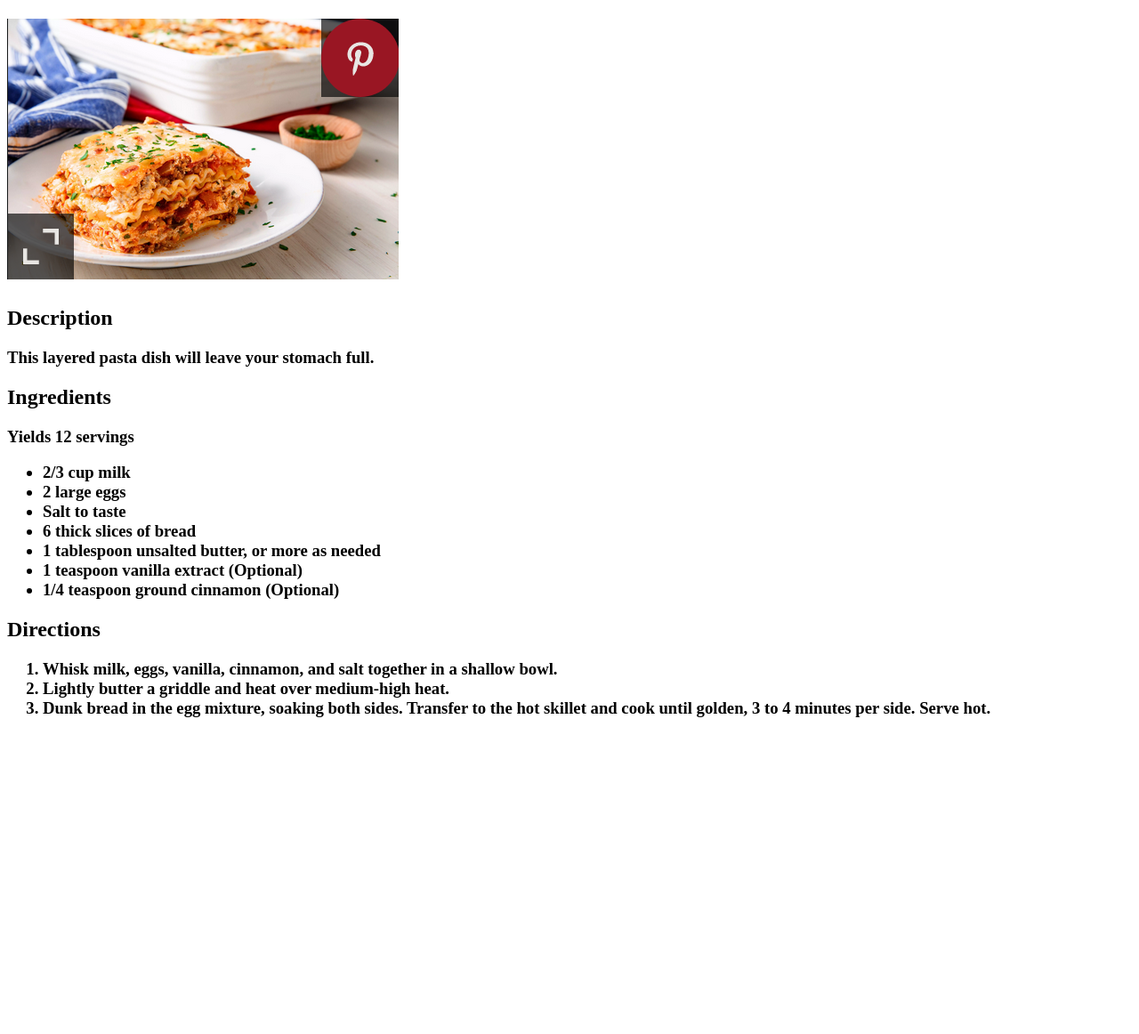
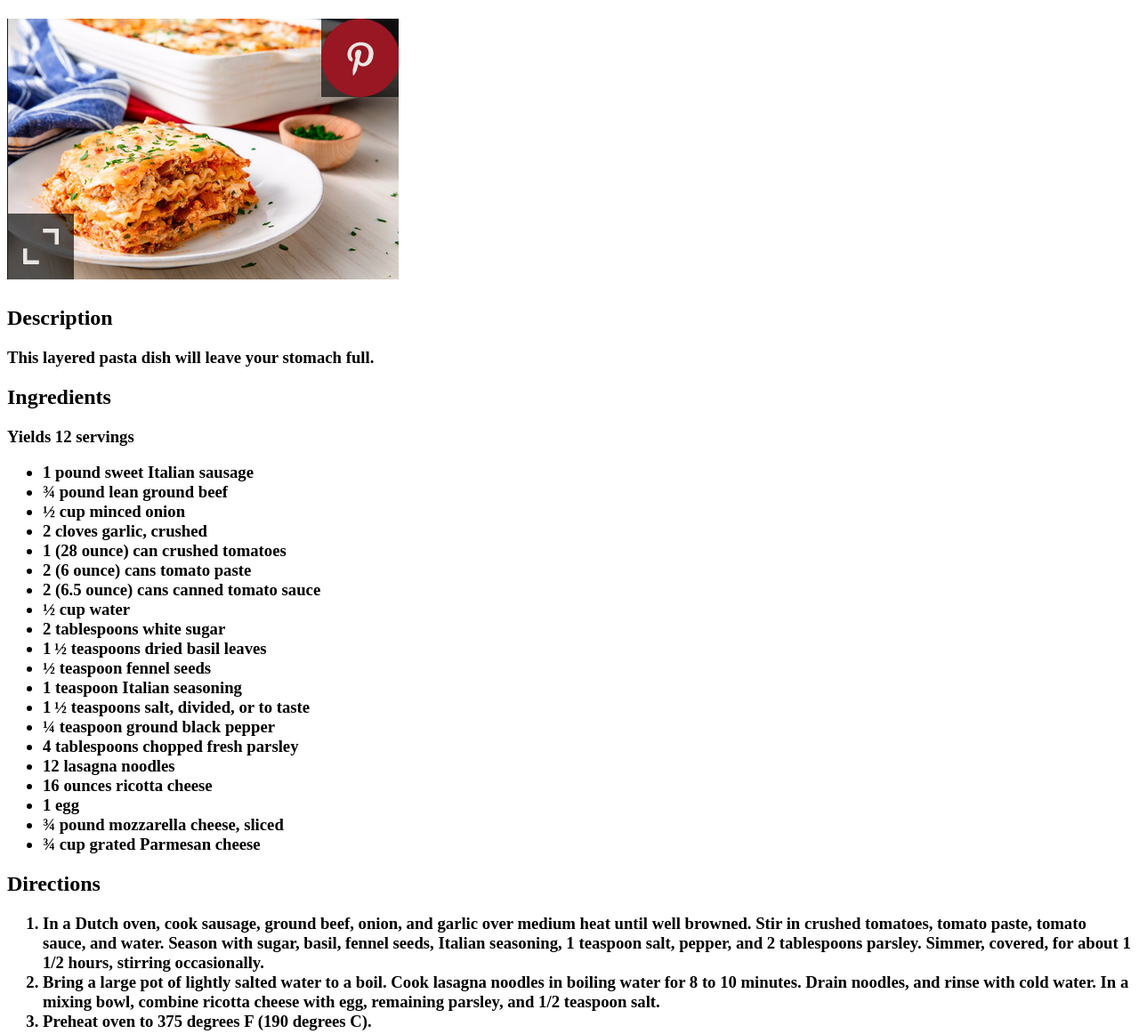
Before and after one commit to ayyem1/odin-recipes, a plain HTML site: page recipes/lasagna.html in a window 1280 px wide. Shown: the top 1162 px of the page at 89% size. Before the commit the page ends 826 px from the top, so only its background shows below. Drawn offline with Linux system fonts and the light colour scheme; files whose address does not match are found by name.

Commit message:
Completed lasagna recipe.

```diff
--- a/recipes/lasagna.html
+++ b/recipes/lasagna.html
@@ -18,22 +18,38 @@
         <h3>Yields 12 servings</h3>
         <h3>
             <ul>
-                <li>2/3 cup milk</li>
-                <li>2 large eggs</li>
-                <li>Salt to taste</li>
-                <li>6 thick slices of bread</li>
-                <li>1 tablespoon unsalted butter, or more as needed</li>
-                <li>1 teaspoon vanilla extract (Optional)</li>
-                <li>1/4 teaspoon ground cinnamon (Optional)</li>
+                <li>1 pound sweet Italian sausage</li>
+                <li>¾ pound lean ground beef</li>
+                <li>½ cup minced onion</li>
+                <li>2 cloves garlic, crushed</li>
+                <li>1 (28 ounce) can crushed tomatoes</li>
+                <li>2 (6 ounce) cans tomato paste</li>
+                <li>2 (6.5 ounce) cans canned tomato sauce</li>
+                <li>½ cup water</li>
+                <li>2 tablespoons white sugar</li>
+                <li>1 ½ teaspoons dried basil leaves</li>
+                <li>½ teaspoon fennel seeds</li>
+                <li>1 teaspoon Italian seasoning</li>
+                <li>1 ½ teaspoons salt, divided, or to taste</li>
+                <li>¼ teaspoon ground black pepper</li>
+                <li>4 tablespoons chopped fresh parsley</li>
+                <li>12 lasagna noodles</li>
+                <li>16 ounces ricotta cheese</li>
+                <li>1 egg</li>
+                <li>¾ pound mozzarella cheese, sliced</li>
+                <li>¾ cup grated Parmesan cheese</li>
 
             </ul>
         </h3>
         <h2>Directions</h2>
         <h3>
             <ol>
-                <li>Whisk milk, eggs, vanilla, cinnamon, and salt together in a shallow bowl.</li>
-                <li>Lightly butter a griddle and heat over medium-high heat.</li>
-                <li>Dunk bread in the egg mixture, soaking both sides. Transfer to the hot skillet and cook until golden, 3 to 4 minutes per side. Serve hot.</li>
+                <li>In a Dutch oven, cook sausage, ground beef, onion, and garlic over medium heat until well browned. Stir in crushed tomatoes, tomato paste, tomato sauce, and water. Season with sugar, basil, fennel seeds, Italian seasoning, 1 teaspoon salt, pepper, and 2 tablespoons parsley. Simmer, covered, for about 1 1/2 hours, stirring occasionally.</li>
+                <li>Bring a large pot of lightly salted water to a boil. Cook lasagna noodles in boiling water for 8 to 10 minutes. Drain noodles, and rinse with cold water. In a mixing bowl, combine ricotta cheese with egg, remaining parsley, and 1/2 teaspoon salt.</li>
+                <li>Preheat oven to 375 degrees F (190 degrees C).</li>
+                <li>To assemble, spread 1 1/2 cups of meat sauce in the bottom of a 9x13-inch baking dish. Arrange 6 noodles lengthwise over meat sauce. Spread with one half of the ricotta cheese mixture. Top with a third of mozzarella cheese slices. Spoon 1 1/2 cups meat sauce over mozzarella, and sprinkle with 1/4 cup Parmesan cheese. Repeat layers, and top with remaining mozzarella and Parmesan cheese. Cover with foil: to prevent sticking, either spray foil with cooking spray, or make sure the foil does not touch the cheese.</li>
+                <li>Bake in preheated oven for 25 minutes. Remove foil, and bake an additional 25 minutes. Cool for 15 minutes before serving.</li>
+
             </ol>
         </h3>
     </body>
```
